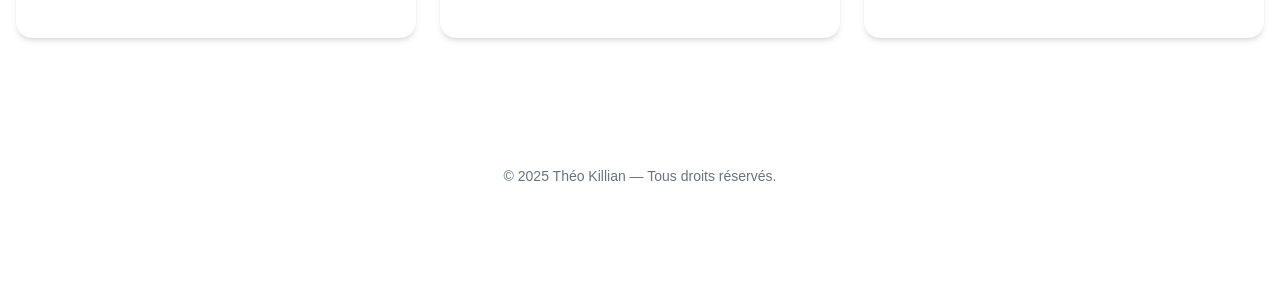
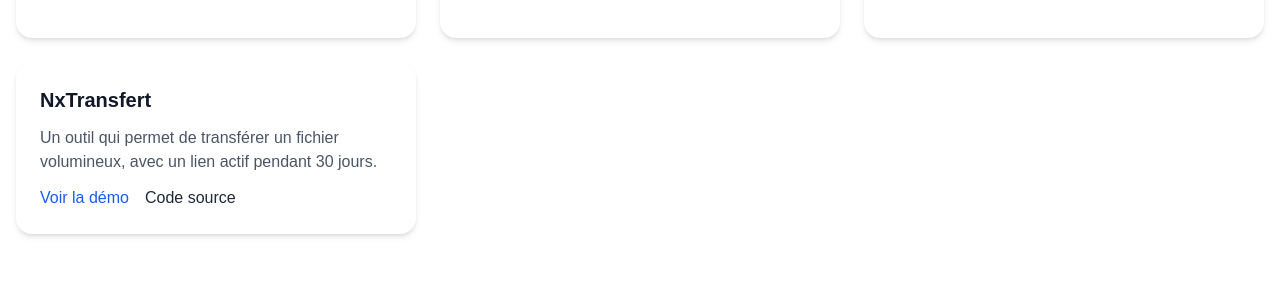
Before and after one commit to kelit-off/portfolio, a Next.js app: page / in a window 1280 px wide. Shown: the part 1334-1618 px from the top of the page. Before the commit the page ends 1544 px from the top, so only its background shows below. Built offline with nearby package versions, Linux system fonts and the light colour scheme.

Commit message:
Correctif bug dark mode, ajout d'un projet

```diff
--- a/src/app/globals.css
+++ b/src/app/globals.css
@@ -12,12 +12,12 @@
   --font-mono: var(--font-geist-mono);
 }
 
-@media (prefers-color-scheme: dark) {
+/* @media (prefers-color-scheme: dark) {
   :root {
     --background: #0a0a0a;
     --foreground: #ededed;
   }
-}
+} */
 
 body {
   background: var(--background);
--- a/src/app/page.tsx
+++ b/src/app/page.tsx
@@ -27,6 +27,7 @@ export default function Home() {
 		{ name: "Fulgure", image: "", description: "Moteur de recherche open source", linkDemo: "", linkGitHub: ""},
 		{ name: "NxHost", image: "", description: "Hébergement web open source", linkDemo: "", linkGitHub: "" },
 		{ name: "MVC" , image: "", description: "Modèle MVC en PHP", linkDemo: "", linkGitHub: "" },
+		{ name: "NxTransfert", image: "", description: "Un outil qui permet de transférer un fichier volumineux, avec un lien actif pendant 30 jours.", linkDemo: "https://nxtransfert.com/", linkGitHub: "https://github.com/kelit-off/NxTransfert"}
 	]
 	return (
 		<>
```
